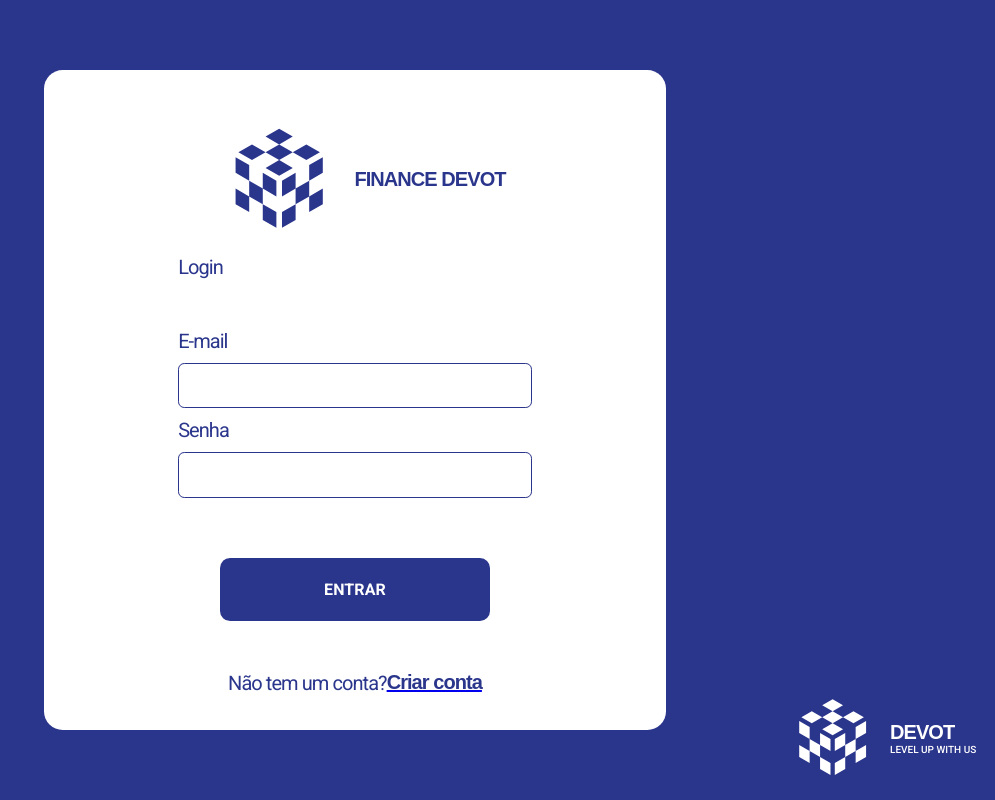
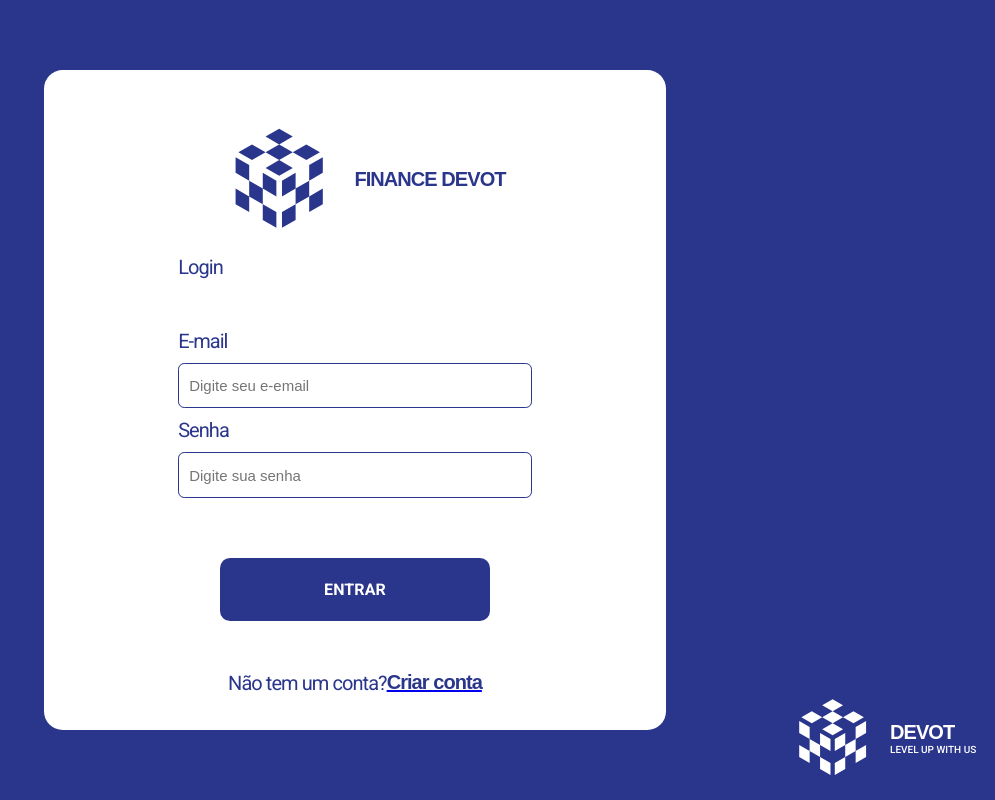
Before and after one commit to devot-academy/devot-finance-web, a Next.js app: page /login in a window 1280 px wide. Shown: the whole page, without its empty margins (285-1280 px from the left). Built offline with nearby package versions, Linux system fonts and the light colour scheme; a web font is replaced by a local one.

Commit message:
fix: set form

```diff
--- a/src/components/molecules/button/index.tsx
+++ b/src/components/molecules/button/index.tsx
@@ -3,8 +3,9 @@ import * as S from './styles';
 
 export interface IButtonProps {
   children: React.ReactNode;
+  onClick: () => void;
 }
 
-export default function Button({ children, ...rest }: IButtonProps) {
-  return <S.ButtonComponent {...rest}>{children}</S.ButtonComponent>;
+export default function Button({ children, onClick = () => {}, ...rest }: IButtonProps) {
+  return <S.ButtonComponent {...rest} onClick={onClick}>{children}</S.ButtonComponent>;
 }
--- a/src/components/molecules/input/index.tsx
+++ b/src/components/molecules/input/index.tsx
@@ -1,13 +1,23 @@
-import React from 'react';
+import React, { useState } from 'react';
 import { InputField } from './styles';
 
 export type IInput = {
   type: 'password' | 'text' | 'email';
   placeholder: string;
+  value?: string;
+  onChange: (arg0: string) => void;
 };
 
-function Input(props: IInput) {
-  return <InputField {...props} />;
+function Input({ value = "", onChange, ...rest}: IInput) {
+  const [currentValue, setCurrentValue] = useState(value)
+
+  const handleChange = (e: React.ChangeEvent<HTMLInputElement>) => {
+    const { value } = e.target
+    setCurrentValue(value)
+    onChange && onChange(value)
+  }
+
+  return <InputField {...rest} onChange={handleChange} value={currentValue} />
 }
 
 export default Input;
--- a/src/components/molecules/input/styles.ts
+++ b/src/components/molecules/input/styles.ts
@@ -18,8 +18,8 @@ export const InputField = styled.input`
   border-radius: 0.625rem;
   border: 0.125rem solid ${({ theme }) => theme.COLORS.PRIMARY};
   background-color: ${({ theme }) => theme.COLORS.BACKGROUND};
-  padding: 0.5rem;
-  font-size: 1rem;
+  padding: 0.5rem 1rem;
+  font-size: 1.5rem;
   color: ${({ theme }) => theme.COLORS.TEXT};
   opacity: 1;
 
--- a/src/components/templates/login/index.tsx
+++ b/src/components/templates/login/index.tsx
@@ -7,8 +7,13 @@ import Link from '../../molecules/link';
 import Input from '../../molecules/input';
 
 export default function LoginTemplate() {
-    const [username, setUsername] = useState('');
-    const [password, setPassword] = useState('');
+    const [form, setForm] = useState({ email: "", password: "" })
+
+    const handleSubmit = () => {
+        const { email, password } = form;
+        if (email === "" || password === "") alert("Error Campos não preenchido")
+        console.log({ email, password })
+    }
 
     return (
         <S.Container>
@@ -26,10 +31,13 @@ export default function LoginTemplate() {
                             <Text type='body-1' color='PRIMARY'>E-mail</Text>
                         </S.Label>
                         <Input
-                            type="text"
-                            placeholder=""
-                            value={username}
-                            onChange={(e: { target: { value: React.SetStateAction<string>; }; }) => setUsername(e.target.value)}
+                            type="email"
+                            placeholder="Digite seu e-email"
+                            value={form.email}
+                            onChange={(value) => setForm({
+                                ...form,
+                                email: value,
+                            })}
                         />
                     </S.InputContent>
                     <S.InputContent>
@@ -38,13 +46,16 @@ export default function LoginTemplate() {
                         </S.Label>
                         <Input
                             type="password"
-                            placeholder=""
-                            value={password}
-                            onChange={(e: { target: { value: React.SetStateAction<string>; }; }) => setPassword(e.target.value)}
+                            placeholder="Digite sua senha"
+                            value={form.password}
+                            onChange={(value) => setForm({
+                                ...form,
+                                password: value,
+                            })}
                         />
                     </S.InputContent>
                     <S.ButtonContent>
-                        <Button>ENTRAR</Button>
+                        <Button onClick={handleSubmit}>ENTRAR</Button>
                     </S.ButtonContent>
                 </S.Form>
                 <S.CreateAccountContent>
```
